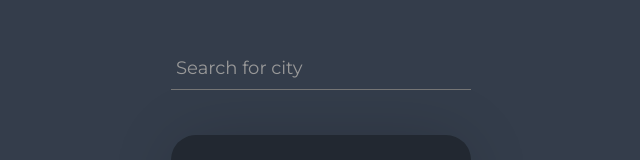
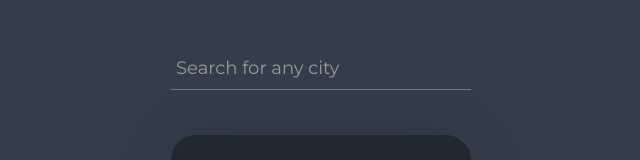
Before and after one commit to Garvnanwani/WeatherApp_PWA, a React (Create React App) app: page / in a window 1280 px wide. Shown: the part 109-269 px from the top of the page, without its empty margins (319-959 px from the left). Built offline with nearby package versions, Linux system fonts and the light colour scheme.

Commit message:
made small ui changes

```diff
--- a/src/App.js
+++ b/src/App.js
@@ -40,7 +40,7 @@ const App = () => {
                 <input autoComplete='off' type="text" required id="place" className="search" value={query} onChange={(e) => setQuery(e.target.value)} onKeyPress={search} />
                 <span className="highlight"></span>
                 <span className="bar"></span>
-                <label>Search for city</label>
+                <label>Search for any city</label>
             </div>
             <div className="container">
                 {weather.main && (
```
